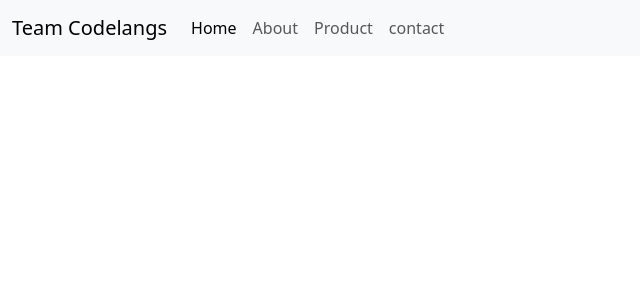
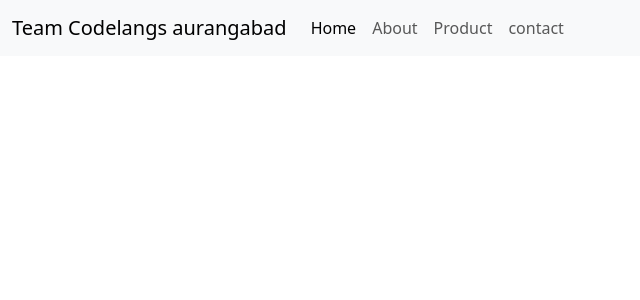
Before and after one commit to sandip1777/angular_batch_practice, an Angular app: page / in a window 1280 px wide. Shown: the top 300 px of the page, without its empty margins (0-640 px from the left). Built offline with nearby package versions, Linux system fonts and the light colour scheme.

Commit message:
add aurngabad to brand name

```diff
--- a/src/app/reader/reader.component.html
+++ b/src/app/reader/reader.component.html
@@ -1,6 +1,6 @@
 <nav class="navbar navbar-expand-lg bg-body-tertiary">
   <div class="container-fluid">
-    <a class="navbar-brand" href="#">Team Codelangs</a>
+    <a class="navbar-brand" href="#">Team Codelangs aurangabad</a>
     <button class="navbar-toggler" type="button" data-bs-toggle="collapse" data-bs-target="#navbarSupportedContent" aria-controls="navbarSupportedContent" aria-expanded="false" aria-label="Toggle navigation">
       <span class="navbar-toggler-icon"></span>
     </button>
```
